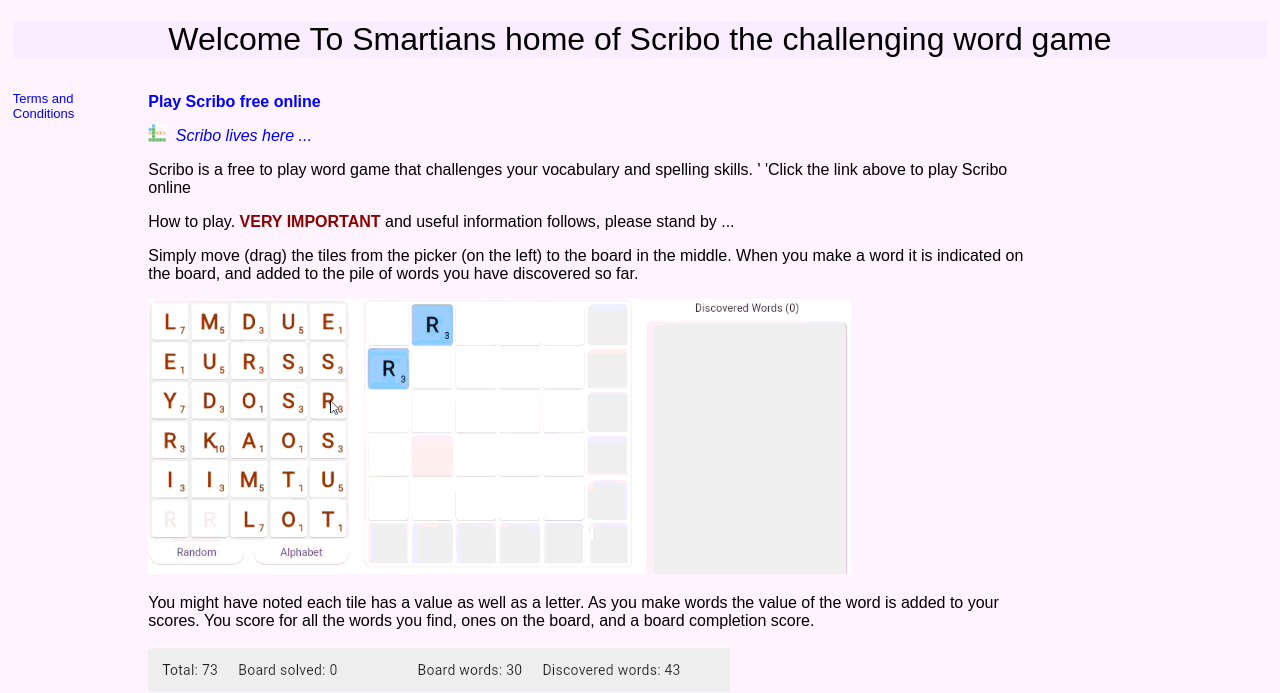
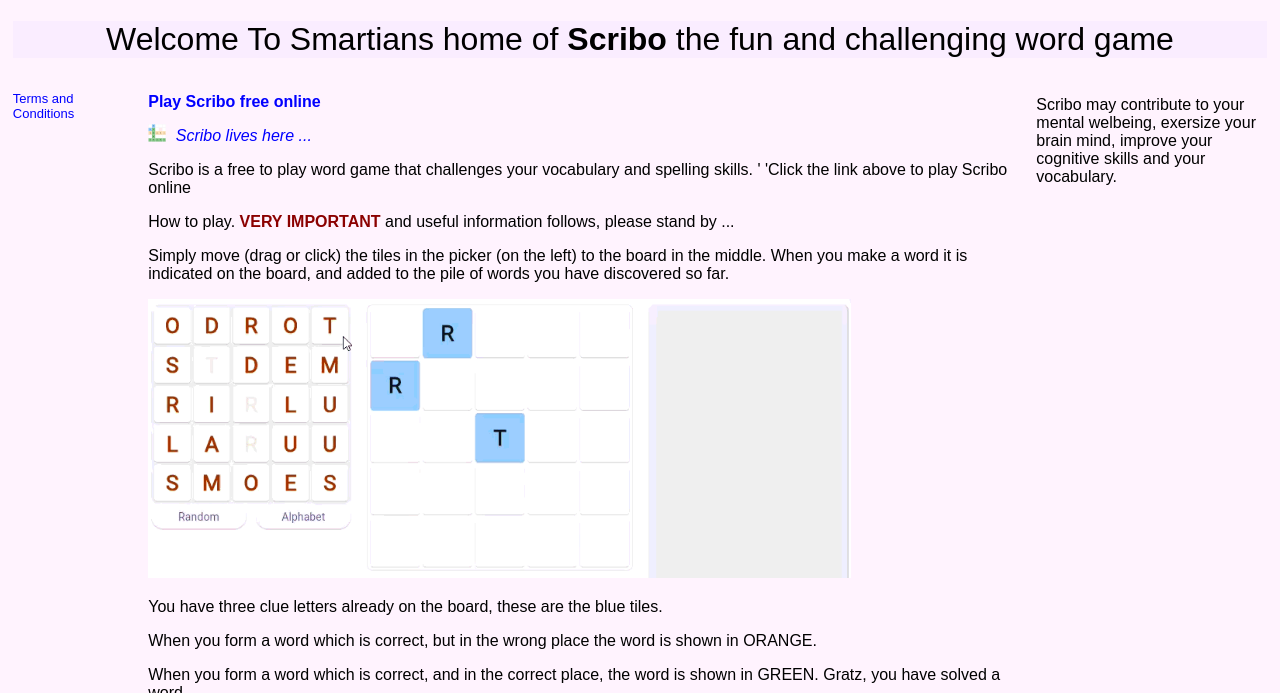
Before and after one commit to lucsan/smartians_1, a Flask app: page / in a window 1280 px wide. Shown: the top 693 px of the page. Run offline with Flask 3, Linux system fonts and the light colour scheme.

Commit message:
Updates gifs and text

```diff
--- a/templates/index.html
+++ b/templates/index.html
@@ -11,15 +11,17 @@
 
 <body style="background-color: #fff3fe; font-family: Arial, sans-serif; margin: 1%; padding: 0;">
   <header>
-    <h1 style="background-color: #faedff; font-weight: normal; text-align: center;">Welcome To Smartians home of Scribo
-      the challenging word
-      game</h1>
+    <h1 style="background-color: #faedff; font-weight: normal; text-align: center;">Welcome To Smartians home of
+      <b>Scribo</b>
+      the fun and challenging word game
+    </h1>
   </header>
   <main>
 
-    <section>
+
     <!-- Left Column -->
     <div class="columnLeft" style="float:left; width: 10%; background-color: #fff3fe; margin-right: 10px;">
+      <section>
         <a href="terms.html" style="text-decoration: none; color: inherit;">
           <h2 style="font-size: small; font-weight: normal; color:blue">Terms and Conditions</h2>
         </a>
@@ -40,33 +42,57 @@
         follows, please
         stand by ...</header>
       <div style="margin-bottom: 10px;"></div>
-        <p>Simply move (drag) the tiles from the picker (on the left) to the board in the middle. When you make a word
-          it is indicated on the board, and added to the pile of words you have discovered so far.</p>
+      <p>Simply move (drag or click) the tiles in the picker (on the left) to the board in the middle.
+        When you make a word it is indicated on the board, and added to the pile of words you have discovered so far.
+      </p>
 
-        <img src="assets/images/scribo-play-1.gif" style="max-width: 80%; height: auto;"
+      <img src="assets/images/scribo_play_1.gif" style="max-width: 80%; height: auto;"
         alt="Scribo the word game board" />
-        <p>You might have noted each tile has a value as well as a letter. As you make words the value of the word is
+      <!--p>You might have noted each tile has a value as well as a letter. As you make words the value of the word is
           added to your scores. You score for all the words you find, ones on the board, and a board completion score.
-        </p>
-        <img src="assets/images/scribo-scores-1.png" style="max-width: 100%; height: auto;"
-          alt="Scribo the word game scores" />
-        <img src="assets/images/scribo-play-2.gif" style="max-width: 80%; height: auto;"
+        </p> -->
+      <!-- <img src="assets/images/scribo-scores-1.png" style="max-width: 100%; height: auto;"
+          alt="Scribo the word game scores" /> -->
+
+      <p>You have three clue letters already on the board, these are the blue tiles.</p>
+      <p>When you form a word which is correct, but in the wrong place the word is shown in ORANGE.</p>
+      <p>When you form a word which is correct, and in the correct place, the word is shown in GREEN. Gratz, you have
+        solved a word.</p>
+
+
+      <img src="assets/images/scribo_play_2.gif" style="max-width: 80%; height: auto;"
         alt="Scribo the word game board" />
       <div style="margin-bottom: 10px;"></div>
-        <p>You are given two clue tiles, these are the blue ones, and a bonus tile, the pink one.
-          Any words crossing the bonus tile get double points.</p>
-        <p>Once you have compleated the board (all tiles except bonus and clue tiles are green), you receive a bonus
+
+      <p>When all the tiles are green (except the clue letter tiles) Super gratz, you have successfully completed the
+        board.</p>
+
+      <p>Your score is shown as the number of words you discovered before completing the board.
+        Try to finish the board while uncovering the least amount of words.</p>
+
+      <!--p>Once you have compleated the board (all tiles except bonus and clue tiles are green), you receive a bonus
           score,
           and you can keep on playing to see if you can discover more words or get an even higher score for the board
-          words.</p>
+          words.</p-->
+      </section>
     </div> <!-- Middle Column -->
+
     <!-- Right Column -->
-      <div class="columnRight" style="float:left; width: 20%; background-color: #dcdcdc;"></div>
+    <div class="columnRight" style="float:left; width: 18%; background-color: #fff3fe;">
+      <section>
+        <p>Scribo may contribute to your mental welbeing, exersize your brain mind, improve your cognitive skills and
+          your
+          vocabulary.</p>
+      </section>
+
+
+    </div>
+
+
     <div style="clear: both;"></div>
-    </section>
-    <section>
+
     <div></div>
-    </section>
+
 
   </main>
   <footer>
```
Also changed, not shown: templates/terms.html (+10 -0 lines), templates/assets/images/scribo-play-1.gif (deleted), templates/assets/images/scribo_play_1.gif (added), 2 other files. Lines whose indentation alone changed are shown as unchanged.
